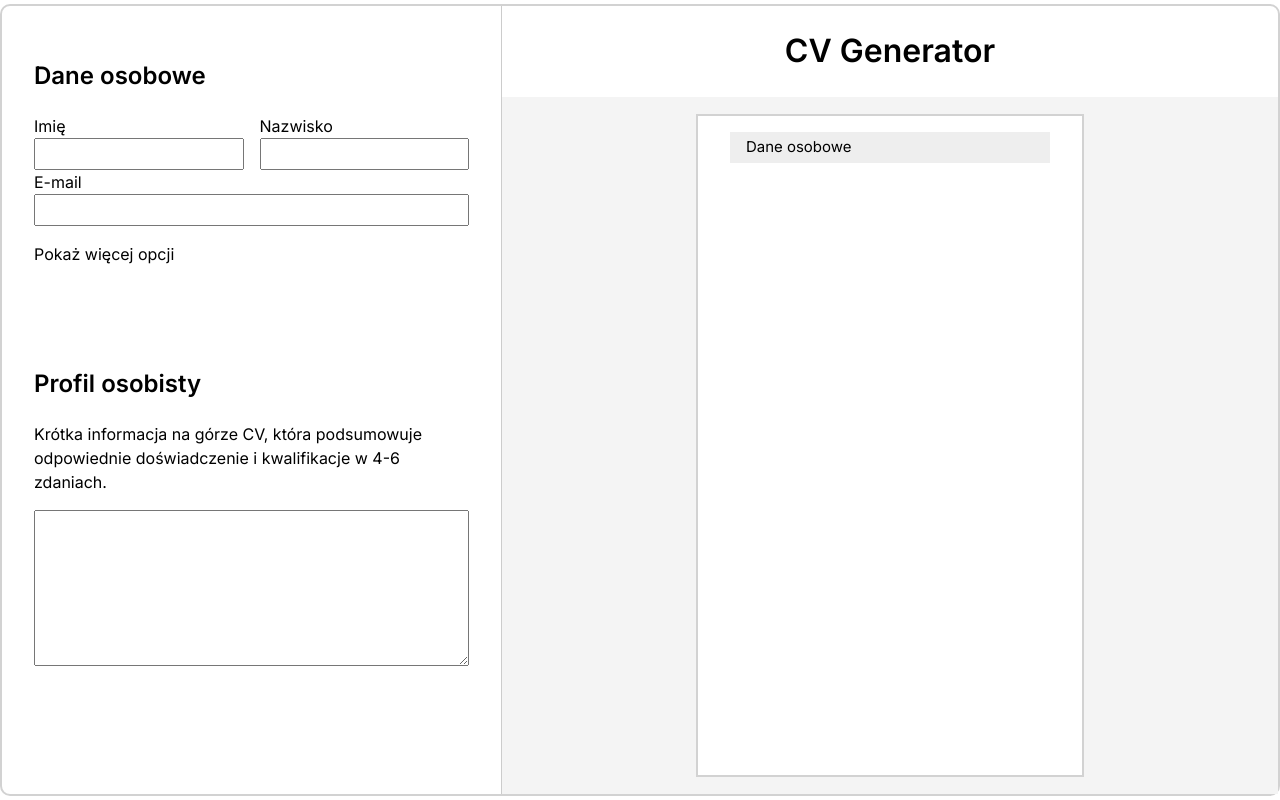
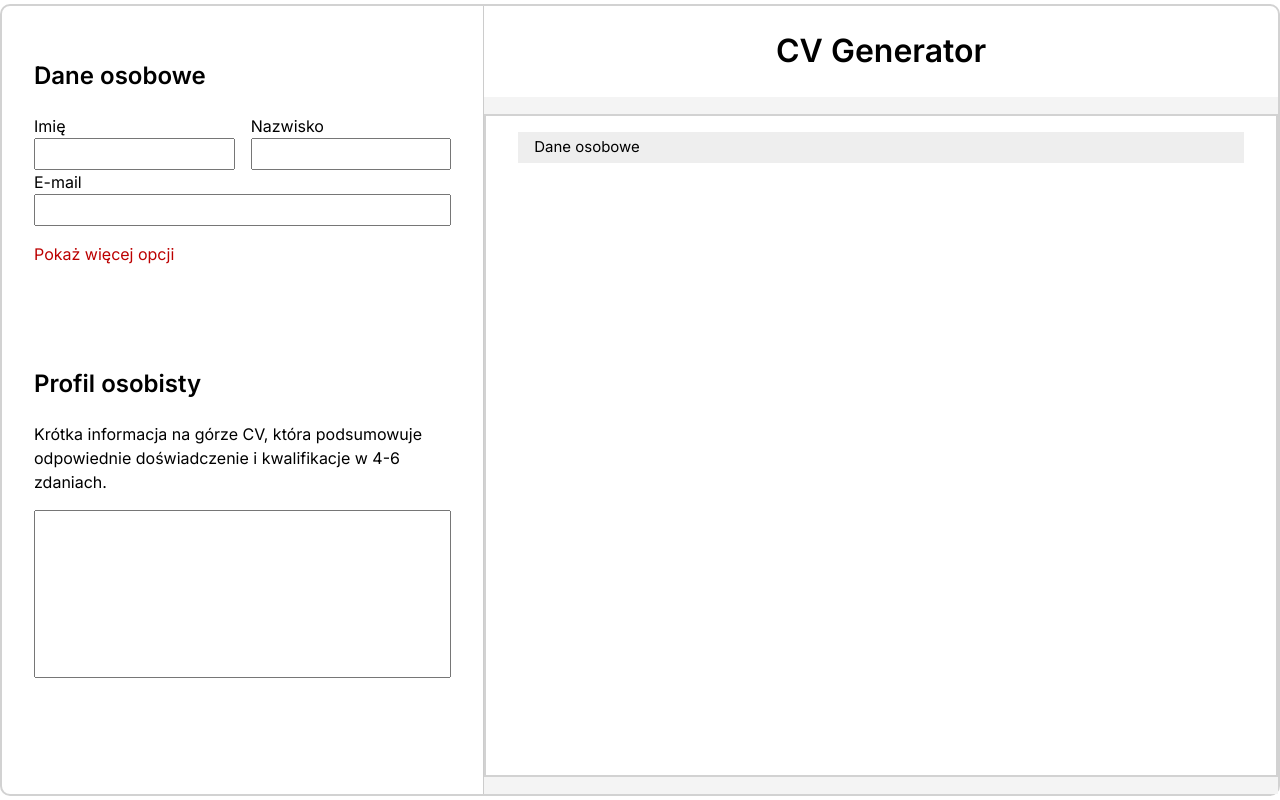
Before and after one commit to thimgrim1337/cv-app, a React (Vite) app: page / in a window 1280 px wide. Built offline with nearby package versions, Linux system fonts and the light colour scheme.

Commit message:
Create component CVPreview

```diff
--- a/src/App.jsx
+++ b/src/App.jsx
@@ -1,6 +1,7 @@
 import Form from './components/Form';
+import CVPreview from './components/CVPreview';
 import { FormInput } from './components/Form';
-import { GENERAL_INFO } from './data';
+import { GENERAL_INFO, PROFILE_INFO } from './data';
 import { useState } from 'react';
 
 function App() {
@@ -16,9 +17,10 @@ function App() {
     birth: '',
     nationality: '',
   });
+  const [profileInfo, setProfileInfo] = useState('');
 
   const clickHandle = () => setIsHide(!isHide);
-  const changeHandle = (e) => {
+  const generalInfoChangeHandle = (e) => {
     const { name, value } = e.target;
     setGeneralInfo((prevGeneralInfo) => ({
       ...prevGeneralInfo,
@@ -26,76 +28,33 @@ function App() {
     }));
   };
 
-  let fullName = '';
-  if (generalInfo.firstName || generalInfo.lastName)
-    fullName = (
-      <>
-        Imię i nazwisko:{' '}
-        <span className='bold'>
-          {generalInfo.firstName} {generalInfo.lastName}
-        </span>
-      </>
-    );
-
-  let address = '';
-  if (generalInfo.address || generalInfo.postal || generalInfo.city) {
-    address = (
-      <>
-        Adres:{' '}
-        <span className='bold'>
-          {generalInfo.address}, {generalInfo.postal} {generalInfo.city}
-        </span>
-      </>
-    );
-  }
-
-  let tel = '';
-  if (generalInfo.tel)
-    tel = (
-      <>
-        Numer telefonu: <span className='bold'>{generalInfo.tel}</span>
-      </>
-    );
-
-  let email = '';
-  if (generalInfo.email)
-    email = (
-      <>
-        E-mail: <span className='bold'>{generalInfo.email}</span>
-      </>
-    );
-
-  let birth = '';
-  if (generalInfo.birth)
-    birth = (
-      <>
-        Data urodzenia: <span className='bold'>{generalInfo.birth}</span>
-      </>
-    );
-
-  let nationality = '';
-  if (generalInfo.nationality)
-    nationality = (
-      <>
-        Narodowość: <span className='bold'>{generalInfo.nationality}</span>
-      </>
-    );
+  const profileInfoChangeHandle = (e) => {
+    setProfileInfo(e.target.value);
+  };
 
   return (
     <>
       <header className='header'>
-        <h1>CV Generator</h1>
+        <h1 className='header__title'>CV Generator</h1>
       </header>
       <aside className='aside'>
         <Form className={'form form--general-info'} title={'Dane osobowe'}>
           <div className='form__row'>
             {GENERAL_INFO[0].map((info) => (
-              <FormInput key={info.id} {...info} onChange={changeHandle} />
+              <FormInput
+                key={info.id}
+                {...info}
+                onChange={generalInfoChangeHandle}
+              />
             ))}
           </div>
           <div className='form__row'>
             {GENERAL_INFO[1].map((info) => (
-              <FormInput key={info.id} {...info} onChange={changeHandle} />
+              <FormInput
+                key={info.id}
+                {...info}
+                onChange={generalInfoChangeHandle}
+              />
             ))}
           </div>
           <p className='form__button' onClick={clickHandle}>
@@ -103,16 +62,18 @@ function App() {
           </p>
           <div className={isHide ? 'form__more-info hide' : 'form__more-info'}>
             {GENERAL_INFO[2].map((info) => (
-              <FormInput key={info.id} {...info} onChange={changeHandle} />
+              <FormInput
+                key={info.id}
+                {...info}
+                onChange={generalInfoChangeHandle}
+              />
             ))}
           </div>
         </Form>
         <Form
           className={'form form--profile'}
           title={'Profil osobisty'}
-          text={
-            'Krótka informacja na górze CV, która podsumowuje odpowiednie doświadczenie i kwalifikacje w 4-6 zdaniach.'
-          }
+          text={PROFILE_INFO.text}
         >
           <textarea
             className={'form--profile__textarea'}
@@ -120,24 +81,12 @@ function App() {
             id=''
             cols='30'
             rows='10'
+            onChange={profileInfoChangeHandle}
           ></textarea>
         </Form>
       </aside>
       <main className='main flex flex-center'>
-        <div className='cv-preview '>
-          <h2 className='cv-preview__title'>
-            {generalInfo.firstName} {generalInfo.lastName}
-          </h2>
-          <div className='personal-info'>
-            <h3 className='personal-info__title'>Dane osobowe</h3>
-            <p className='info'>{fullName}</p>
-            <p className='info'>{address}</p>
-            <p className='info'>{tel}</p>
-            <p className='info'>{email}</p>
-            <p className='info'>{birth}</p>
-            <p className='info'>{nationality}</p>
-          </div>
-        </div>
+        <CVPreview generalInfo={generalInfo} profileInfo={profileInfo} />
       </main>
     </>
   );
--- /dev/null
+++ b/src/components/CVPreview.jsx
@@ -0,0 +1,65 @@
+/* eslint-disable react/prop-types */
+
+import './CVPreview.scss';
+
+export default function CVPreview({ generalInfo, profileInfo }) {
+  let fullName = (generalInfo.firstName || generalInfo.lastName) && (
+    <>
+      Imię i nazwisko:{' '}
+      <span className='bold'>
+        {generalInfo.firstName} {generalInfo.lastName}
+      </span>
+    </>
+  );
+  let address = (generalInfo.address ||
+    generalInfo.postal ||
+    generalInfo.city) && (
+    <>
+      Adres:{' '}
+      <span className='bold'>
+        {generalInfo.address}, {generalInfo.postal} {generalInfo.city}
+      </span>
+    </>
+  );
+
+  let tel = generalInfo.tel && (
+    <>
+      Numer telefonu: <span className='bold'>{generalInfo.tel}</span>
+    </>
+  );
+
+  let email = generalInfo.email && (
+    <>
+      E-mail: <span className='bold'>{generalInfo.email}</span>
+    </>
+  );
+
+  let birth = generalInfo.birth && (
+    <>
+      Data urodzenia: <span className='bold'>{generalInfo.birth}</span>
+    </>
+  );
+
+  let nationality = generalInfo.nationality && (
+    <>
+      Narodowość: <span className='bold'>{generalInfo.nationality}</span>
+    </>
+  );
+  return (
+    <div className='cv-preview '>
+      <h2 className='cv-preview__title'>
+        {generalInfo.firstName} {generalInfo.lastName}
+      </h2>
+      <div className='profile-info'>{profileInfo}</div>
+      <div className='personal-info'>
+        <h3 className='personal-info__title'>Dane osobowe</h3>
+        <p className='info'>{fullName}</p>
+        <p className='info'>{address}</p>
+        <p className='info'>{tel}</p>
+        <p className='info'>{email}</p>
+        <p className='info'>{birth}</p>
+        <p className='info'>{nationality}</p>
+      </div>
+    </div>
+  );
+}
--- /dev/null
+++ b/src/components/CVPreview.scss
@@ -0,0 +1,27 @@
+.cv-preview {
+  width: 21cm;
+  min-height: 95%;
+  padding-inline: 2rem;
+  font-size: 0.8rem;
+  border: 2px solid rgb(210, 210, 210);
+  background-color: #fff;
+}
+
+.personal-info {
+  &__title {
+    background-color: #eee;
+    padding: 0.25rem 1rem;
+    font-weight: normal;
+  }
+
+  .info {
+    display: grid;
+    grid-template-columns: 1fr 1fr;
+    margin: 0;
+    width: 50%;
+  }
+}
+
+.profile-info {
+  color: #7e7e7e;
+}
--- a/src/components/Form.jsx
+++ b/src/components/Form.jsx
@@ -5,7 +5,7 @@ export function FormInput({ id, type, text, onChange }) {
   return (
     <>
       <label className='form__label' htmlFor={id}>
-        {text}{' '}
+        {text}
         <input
           className='form__input'
           type={type}
@@ -22,7 +22,7 @@ export default function Form({ className, children, title, text }) {
   return (
     <form className={className} action='#'>
       <h2 className='form__title'>{title}</h2>
-      <p className='form__text'>{text}</p>
+      {text && <p className='form__text'>{text}</p>}
       {children}
     </form>
   );
--- a/src/components/Form.scss
+++ b/src/components/Form.scss
@@ -19,6 +19,7 @@
   &__button {
     margin-top: 1rem;
     cursor: pointer;
+    color: rgb(188, 0, 0);
   }
 
   &__more-info {
@@ -32,8 +33,10 @@
   }
 
   &--profile {
-    textarea {
+    &__textarea {
       width: 100%;
+      resize: none;
+      padding: .5rem;
     }
   }
 }
--- a/src/data.js
+++ b/src/data.js
@@ -52,3 +52,7 @@ export const GENERAL_INFO = [
     },
   ],
 ];
+
+export const PROFILE_INFO = {
+  text: 'Krótka informacja na górze CV, która podsumowuje odpowiednie doświadczenie i kwalifikacje w 4-6 zdaniach.',
+};
--- a/src/index.scss
+++ b/src/index.scss
@@ -51,31 +51,6 @@ body {
   background-color: #f4f4f4;
 }
 
-.cv-preview {
-  width: 50%;
-  height: 95%;
-  padding-inline: 2rem;
-  font-size: .8rem;
-  border: 2px solid rgb(210, 210, 210);
-  background-color: #fff;
-
-}
-
-.personal-info {
-
-  &__title {
-    background-color: #eee;
-    padding: .25rem 1rem;
-    font-weight: normal;
-  }
-
-  .info {
-    display: grid;
-    grid-template-columns: 1fr 1fr;
-    margin: 0;
-    width: 50%;
-  }
-}
 
 
 .flex {
```
